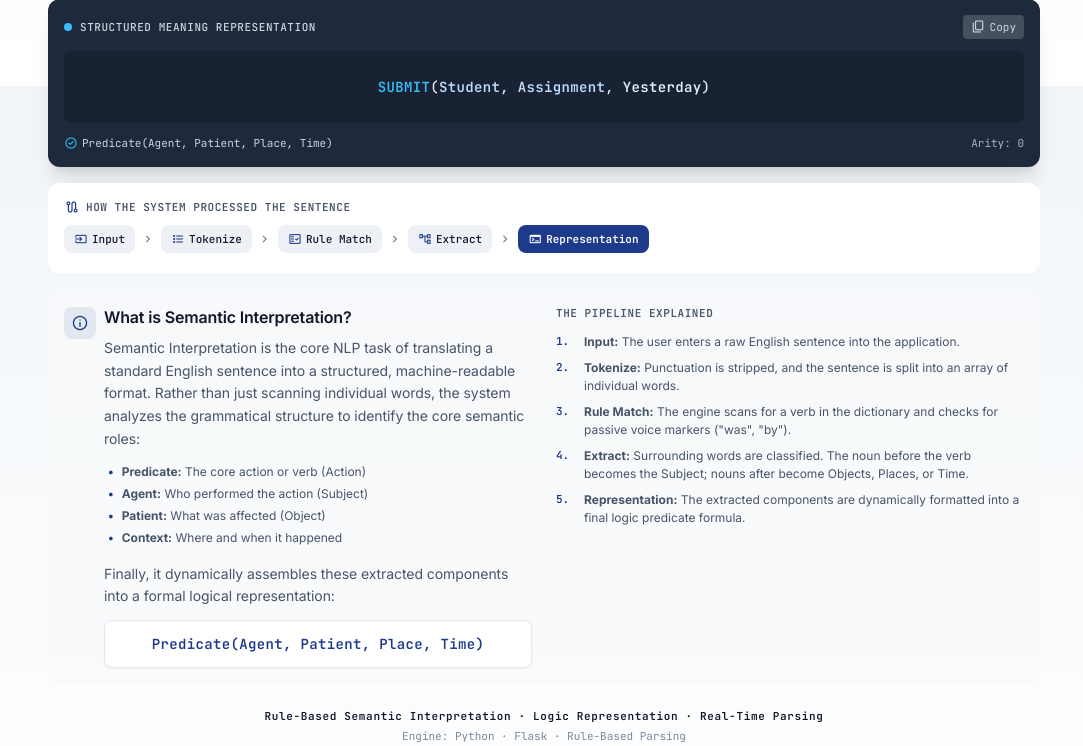
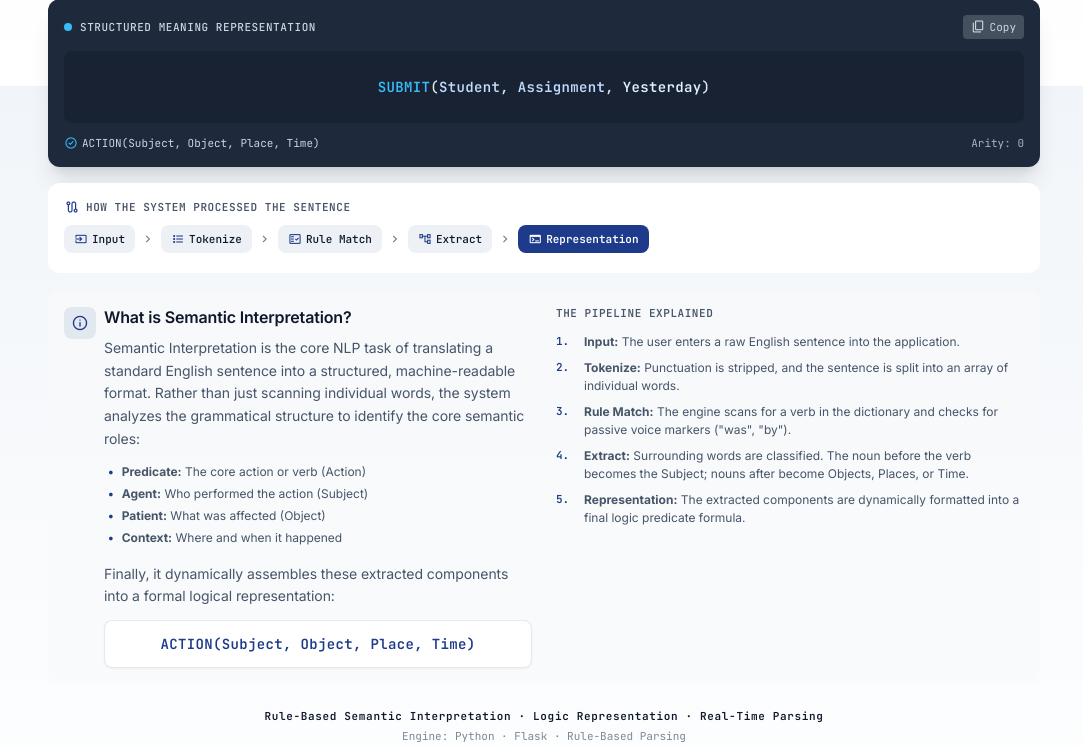
Before and after one commit to Umama-rasheed/semantic-interpreter, a Flask app: page / in a window 1280 px wide. Shown: the part 714-1460 px from the top of the page, without its empty margins (96-1179 px from the left). Run offline with Flask 3, Linux system fonts and the light colour scheme; some libraries are stand-ins or nearby versions.

```diff
--- a/templates/index.html
+++ b/templates/index.html
@@ -229,7 +229,7 @@ tailwind.config = {
 <div class="flex items-center justify-between text-secondary-fixed-dim font-code-sm text-code-sm pt-1">
 <span class="flex items-center gap-1">
 <span class="material-symbols-outlined text-[14px] text-tertiary-fixed-dim">check_circle</span>
-          Predicate(Agent, Patient, Place, Time)
+          ACTION(Subject, Object, Place, Time)
         </span>
 <span id="arity-counter" class="text-surface-variant/80">Arity: 0</span>
 </div>
@@ -306,7 +306,7 @@ tailwind.config = {
         </p>
 
         <div class="mt-1 bg-surface-container-lowest border border-outline-variant/50 rounded-lg p-3 text-center shadow-sm">
-          <code class="font-code-md text-primary font-bold tracking-wide">Predicate(Agent, Patient, Place, Time)</code>
+          <code class="font-code-md text-primary font-bold tracking-wide">ACTION(Subject, Object, Place, Time)</code>
         </div>
       </div>
     </div>
```
